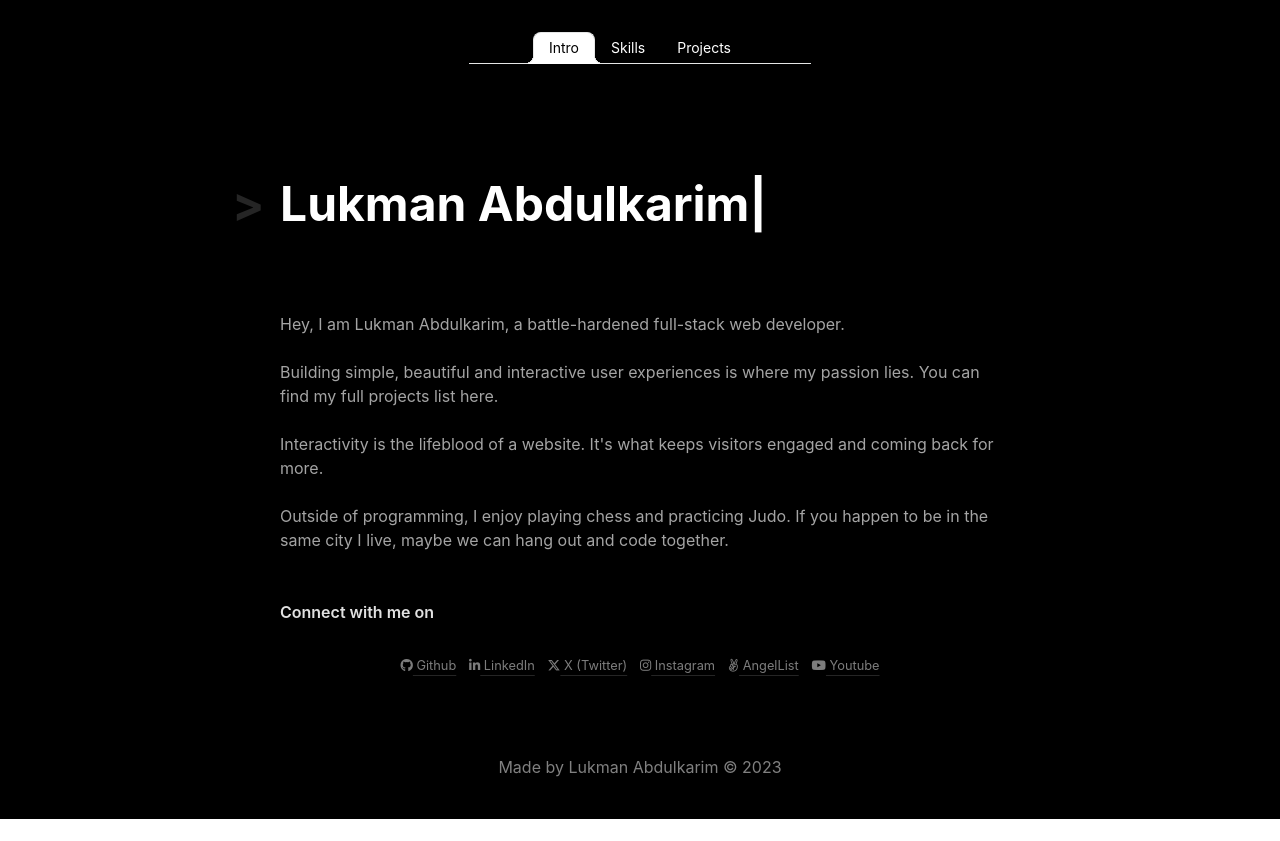
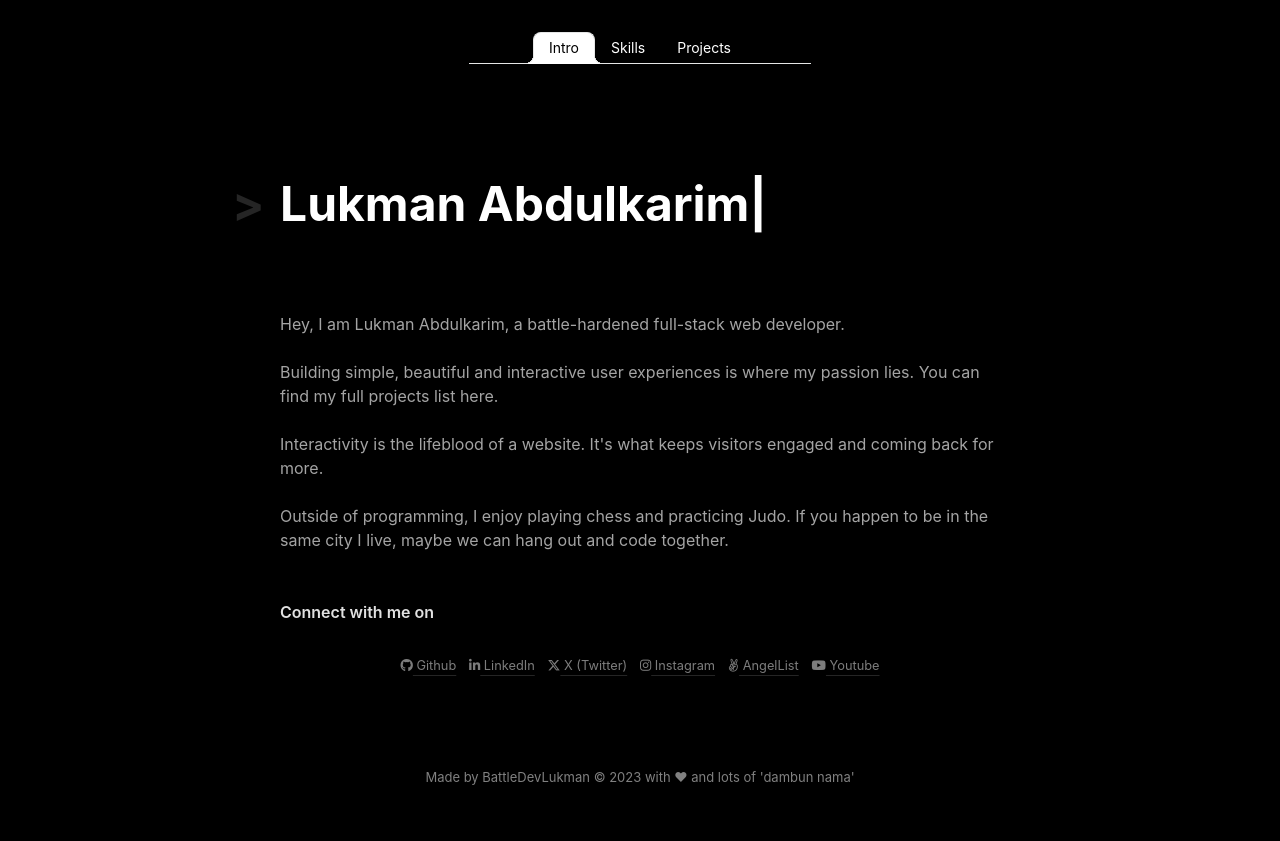
Before and after one commit to lukman155/portfolio-terminal, a SvelteKit app: page / in a window 1280 px wide. Before the commit the page ends 819 px from the top, so only its background shows below. Built offline with nearby package versions, Linux system fonts and the light colour scheme; a web font is replaced by a local one.

Commit message:
Update +page.svelte

```diff
--- a/src/routes/+page.svelte
+++ b/src/routes/+page.svelte
@@ -11,6 +11,8 @@
   const handleClick = (x) => {
     tab = x
   };
+
+  let year = new Date().getFullYear();
 
 
 </script>
@@ -50,7 +52,7 @@
     {/if}
 
     <footer>
-      <p>Made by Lukman Abdulkarim © 2023</p>
+      <p>Made by BattleDevLukman © {year} with &#9829; and lots of 'dambun nama'</p>
     </footer>
   </section>
 </div>
@@ -62,7 +64,9 @@
   }
 
   p {
+    font-size: small;
     color: rgba(255, 255, 255, 0.5);
+    margin: 1em;
   }
 
   a {
```
